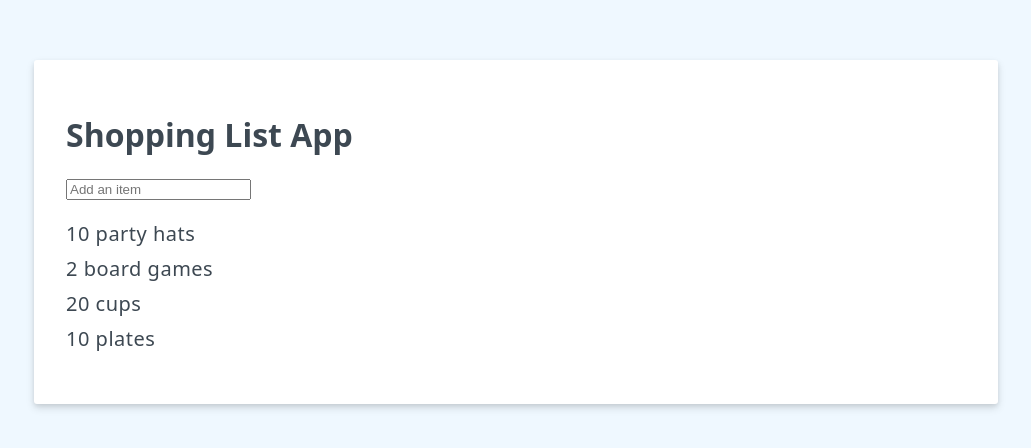
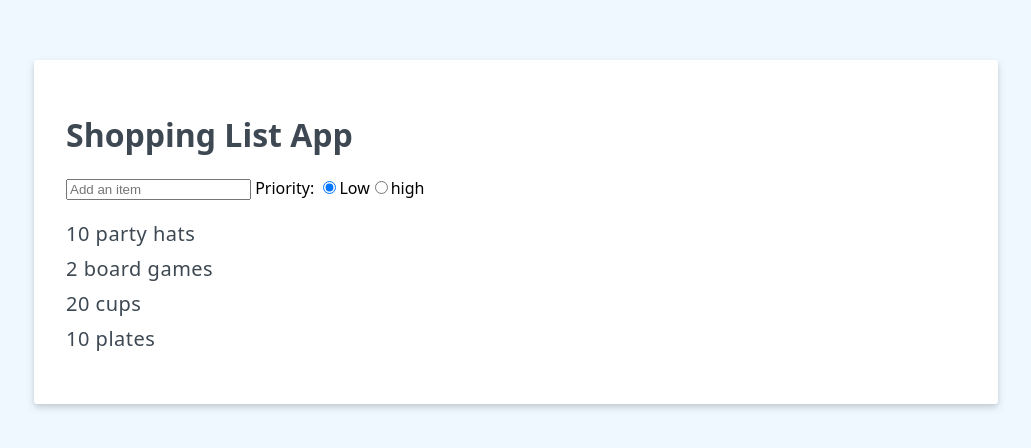
Before and after one commit to galaxymacos/vue-project, a Vue app: page / in a window 1280 px wide. Shown: the part 168-616 px from the top of the page, without its empty margins (124-1155 px from the left). Built offline with nearby package versions, Linux system fonts and the light colour scheme.

Commit message:
radio buttons data binding
v-model

```diff
--- a/src/App.vue
+++ b/src/App.vue
@@ -9,13 +9,18 @@
     {id: 4, label: "10 plates"},
   ])
   const newItem = ref('')
+  const newItemPriority = ref("low")
   </script>
 
   <template>
     <h1>{{ header }}</h1>
 <!--v-model.lazy can be used to update the value only when the input loses focus.-->
-    <input v-model.lazy="newItem" type="text" placeholder="Add an item">
-    {{ newItem }}
+    <input v-model.trim="newItem" type="text" placeholder="Add an item">
+    {{ newItem }} Priority:
+    <!-- two ways of adding label to the radio button -->
+    <label><input type="radio" v-model="newItemPriority" id="low" value="low">Low</label>
+    <input type="radio" v-model="newItemPriority" id="high" value="high"><label for="high">high</label>
+
     <ul>
 <!-- index in list is the index, in dictionary is the key-->
       <li v-for="({id, label}, index) in items" :key="id">
```
